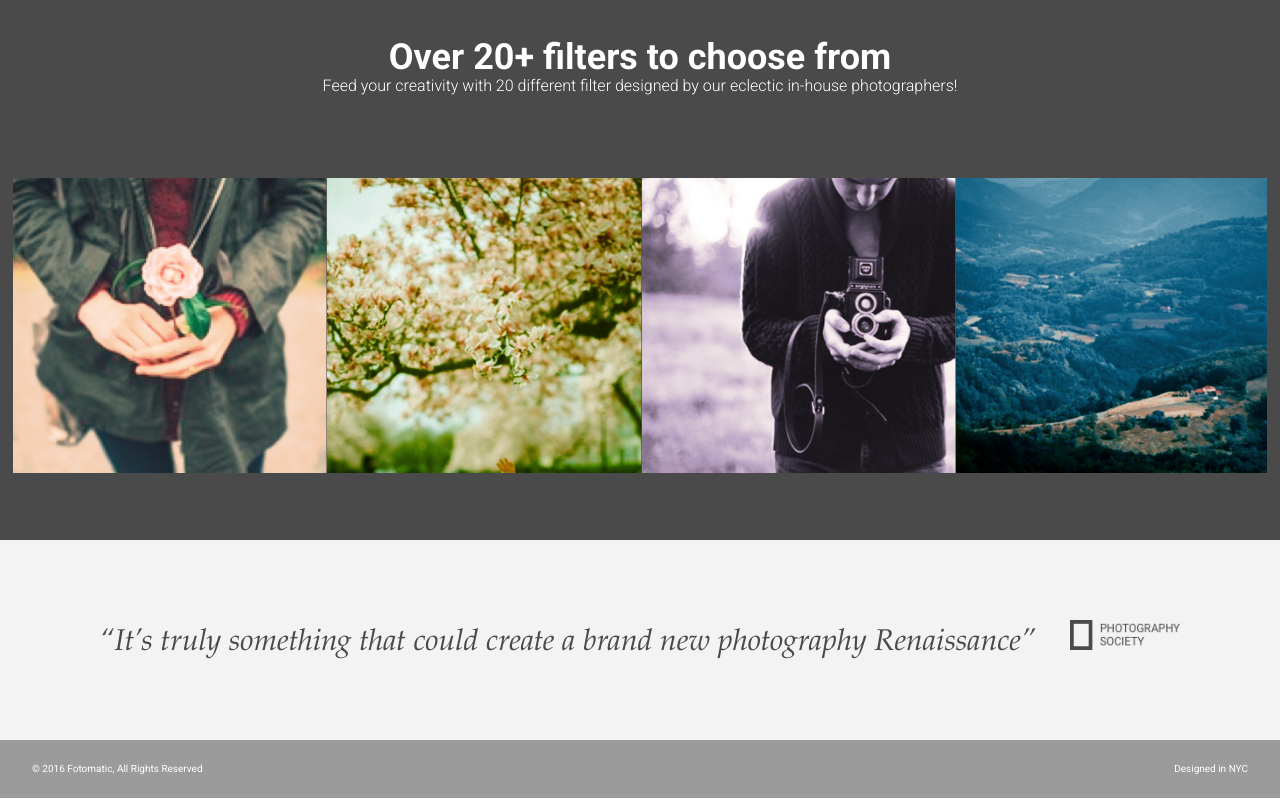
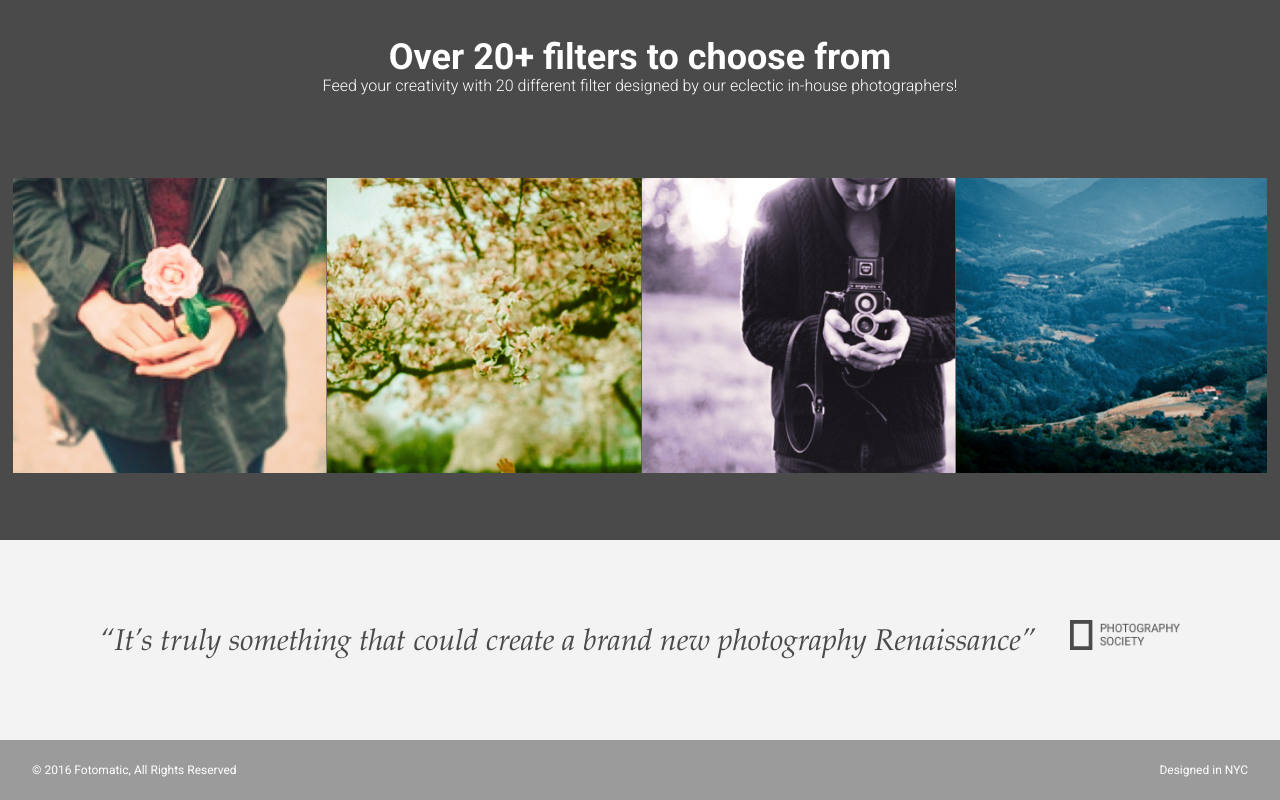
Before and after one commit to mousaayoubi/fotomatic, a plain HTML site: page index.html in a window 1280 px wide. Shown: the part 1460-2260 px from the top of the page. Drawn offline with Linux system fonts and the light colour scheme; a web font is replaced by a local one.

Commit message:
Adjust footer font size

```diff
--- a/resources/css/style.css
+++ b/resources/css/style.css
@@ -402,6 +402,6 @@ footer .copyright {
 
 @media only screen and (min-width: 760px) {
   footer .content {
-    font-size: .625rem;
+    font-size: .75rem;
   }
 }
```
